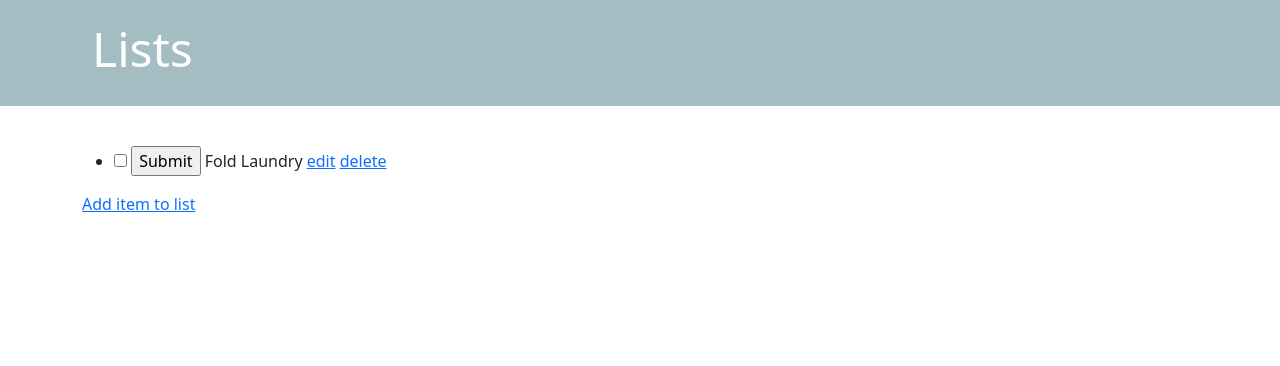
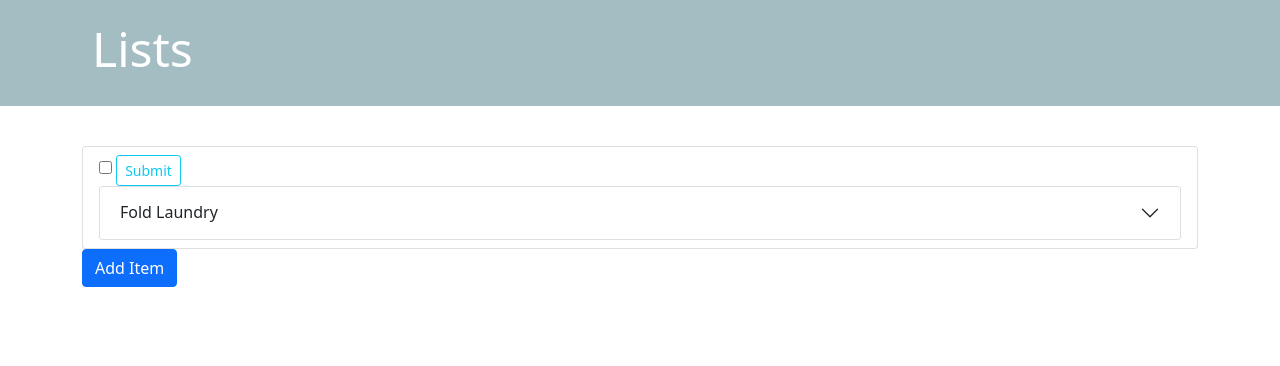
Before and after one commit to ebirtodaso/lists, a Django app: page /list/ in a window 1280 px wide. Shown: the top 366 px of the page. Run offline with Django 3.2, Linux system fonts and the light colour scheme; data comes from the database, SQL or seed files in the repository.

Commit message:
Edited HTML

```diff
--- a/list/static/js/lists.js
+++ b/list/static/js/lists.js
@@ -1 +1,8 @@
 // *.js file for lists application
+
+var myModal = document.getElementById('myModal')
+var myInput = document.getElementById('myInput')
+
+myModal.addEventListener('shown.bs.modal', function () {
+  myInput.focus()
+})
--- a/list/templates/list/base.html
+++ b/list/templates/list/base.html
@@ -4,7 +4,7 @@
   <head>
     <link href="https://cdn.jsdelivr.net/npm/bootstrap@5.0.2/dist/css/bootstrap.min.css" rel="stylesheet" integrity="sha384-EVSTQN3/azprG1Anm3QDgpJLIm9Nao0Yz1ztcQTwFspd3yD65VohhpuuCOmLASjC" crossorigin="anonymous">
     <link href="//fonts.googleapis.com/css?family=Lobster&subset=latin,latin-ext" rel="stylesheet" type="text/css">
-    <link rel="stylesheet" href="{% static 'css/blog.css' %}">
+    <link rel="stylesheet" href="{% static 'css/lists.css' %}">
   </head>
 
   <body>
@@ -27,7 +27,7 @@
     <script src="https://code.jquery.com/jquery-3.3.1.slim.min.js" integrity="sha384-q8i/X+965DzO0rT7abK41JStQIAqVgRVzpbzo5smXKp4YfRvH+8abtTE1Pi6jizo" crossorigin="anonymous"></script>
 
     <!-- My JavaScript -->
-    <script src="{% static 'js/blog.js' %}"></script>
+    <script src="{% static 'js/lists.js' %}"></script>
   </body>
 
 </html>
--- a/list/templates/list/index.html
+++ b/list/templates/list/index.html
@@ -1,25 +1,39 @@
 {% extends 'list/base.html' %}
 {% block content %}
 {% if list %}
-    <ul>
+    <ul class="list-group" >
     {% for thing in list %}
-        <li>
+        <li class="list-group-item">
           <form action="{% url 'lists:done' thing.id %}" method="post">{% csrf_token %}
             {% if thing.isDone %}
               <input type="checkbox" name="done" value="Update" checked>
             {% else %}
               <input type="checkbox" name="done" value="Update">
             {% endif %}
-            <input type="submit" value="Submit">
+            <input class="btn btn-outline-info btn-sm" type="submit" value="Submit">
+          </form>
+          <div class="accordion" id="accordionExample">
+            <div class="accordion-item">
+              <h2 class="accordion-header" id="headingOne">
+                <button class="accordion-button collapsed" type="button" data-bs-toggle="collapse" data-bs-target="#collapseOne" aria-expanded="true" aria-controls="collapseOne">
                   {{ thing.item }}
+                </button>
+              </h2>
+                <div id="collapseOne" class="accordion-collapse collapse " aria-labelledby="headingOne" data-bs-parent="#accordionExample">
+                  <div class="accordion-body">
+                    <strong>
                       <span><a href="{% url 'lists:update' thing.id %}">edit</a></span>
                       <span><a href="{% url 'lists:delete' thing.id %}">delete</a></span>
-        </form>
+                    </strong>
+                </div>
+              </div>
+            </div>
+          </div>
         </li>
     {% endfor %}
     </ul>
 {% else %}
   <p>No items in list</p>
 {% endif %}
-<a href="{% url 'lists:create' %}">Add item to list</a>
+  <a class="btn btn-primary" href="{% url 'lists:create' %}" role="button">Add Item</a>
 {% endblock %}
```
Also changed, not shown: list/templates/list/create.html (+4 -4 lines), list/templates/list/delete.html (+4 -4 lines), list/templates/list/update.html (+6 -5 lines), list/static/css/lists.css (renamed from list/static/css/blog.css). Lines whose indentation alone changed are shown as unchanged.
